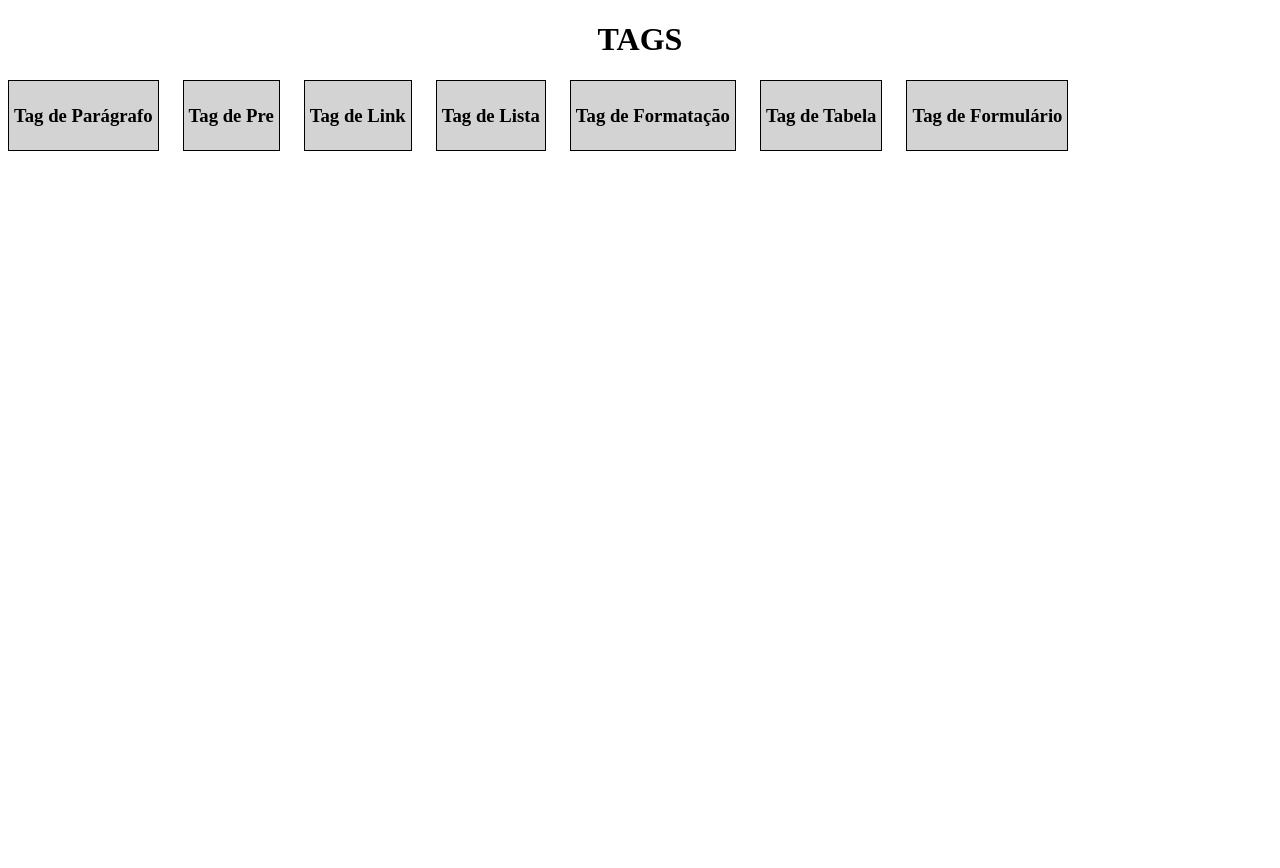
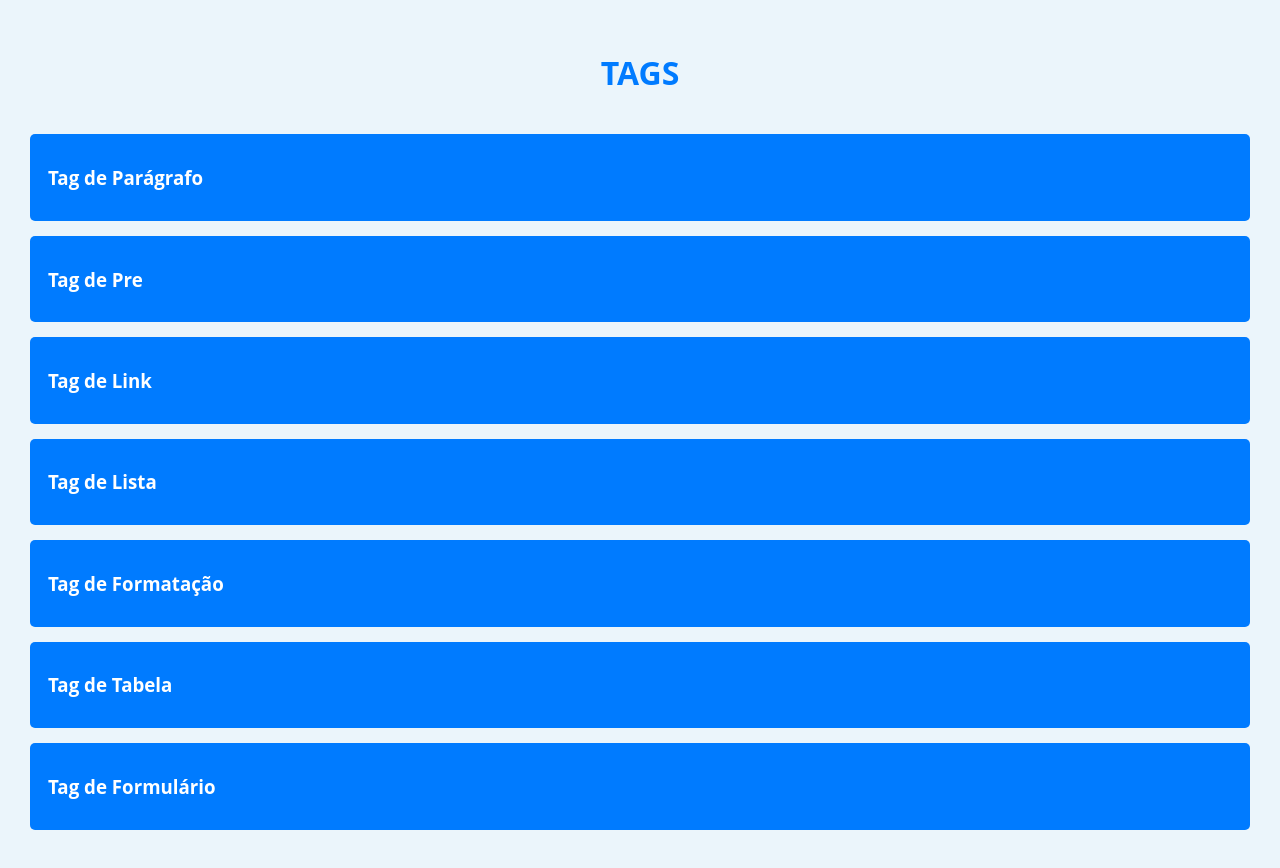
Before and after one commit to RodrigoBettio/aplicacoes-web-AW1, a plain HTML site: page aula--0/tags/principal.html in a window 1280 px wide. Before the commit the page ends 800 px from the top, so only its background shows below. Drawn offline with Linux system fonts and the light colour scheme.

Commit message:
Um pouco de estilo

```diff
--- a/aula--0/css/style.css
+++ b/aula--0/css/style.css
@@ -25,7 +25,6 @@ body {
     transition: background-color 0.3s ease; /* Transição de fundo com 0.3seg do tipo ease (devagar, acelera, devegar*/
 }
 
-/*Mouse encima*/
 .menu button:hover {
     background-color: #2980b9;
 }
--- a/aula--0/css/tags.css
+++ b/aula--0/css/tags.css
@@ -1,15 +1,46 @@
-a{
-    display: inline-block;
-    align-items: center;
-    margin-right: 20px;
+body {
+    font-family: 'Open Sans', sans-serif;
+    background-color: #ebf5fb; /* Azul mais claro */
+    color: #000; /* Preto */
+    margin: 0;
+    padding: 30px;
+  }
+
+  h1 {
+    text-align: center;
+    color: #007bff; /* Azul royal */
+    margin-bottom: 40px;
+  }
+
+  /* Correção: estilo para parágrafos (p), não h3 */
+  p {
+    color: #28a745; /* Verde sucesso */
+    margin-top: 15px; /* Ajuste o espaçamento conforme necessário */
+  }
+
+  a {
+    display: block;
     text-decoration: none;
-    color: inherit;
-    border: 1px solid black;
-    padding: 5px 5px;
-    background-color: lightgrey;
-}
+    color: #fff;
+    background-color: #007bff; /* Azul royal */
+    padding: 12px 18px;
+    margin-bottom: 15px;
+    border-radius: 5px;
+    transition: background-color 0.3s ease;
+  }
 
-h1{
-    display: flex;
-    justify-content: center;
-}
+  a:hover {
+    background-color: #0069d9; /* Azul royal mais escuro */
+  }
+
+  pre {
+    background-color: #f8f9fa; /* Cinza bem claro */
+    padding: 18px;
+    border-radius: 5px;
+    overflow-x: auto;
+  }
+
+  code {
+    font-family: monospace;
+    color: #000; /* Preto */
+  }
```
Also changed, not shown: aula--0/tags/formatacao.html (+1 -0 lines), aula--0/tags/formulario.html (+1 -0 lines), aula--0/tags/link.html (+1 -0 lines), aula--0/tags/lista.html (+1 -0 lines), aula--0/tags/paragrafo.html (+1 -0 lines), aula--0/tags/pre.html (+1 -0 lines), aula--0/tags/tabela.html (+14 -1 lines).
